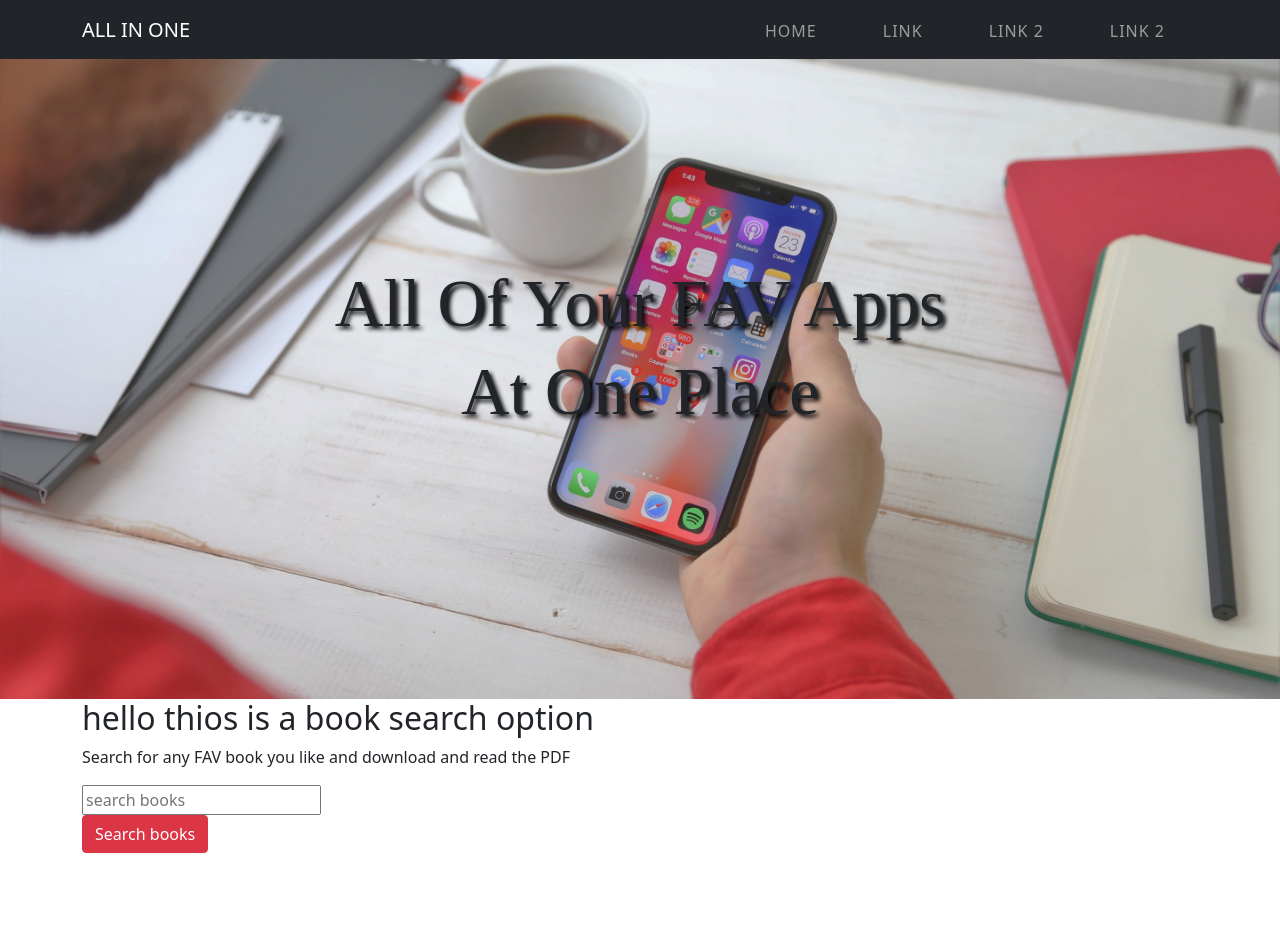
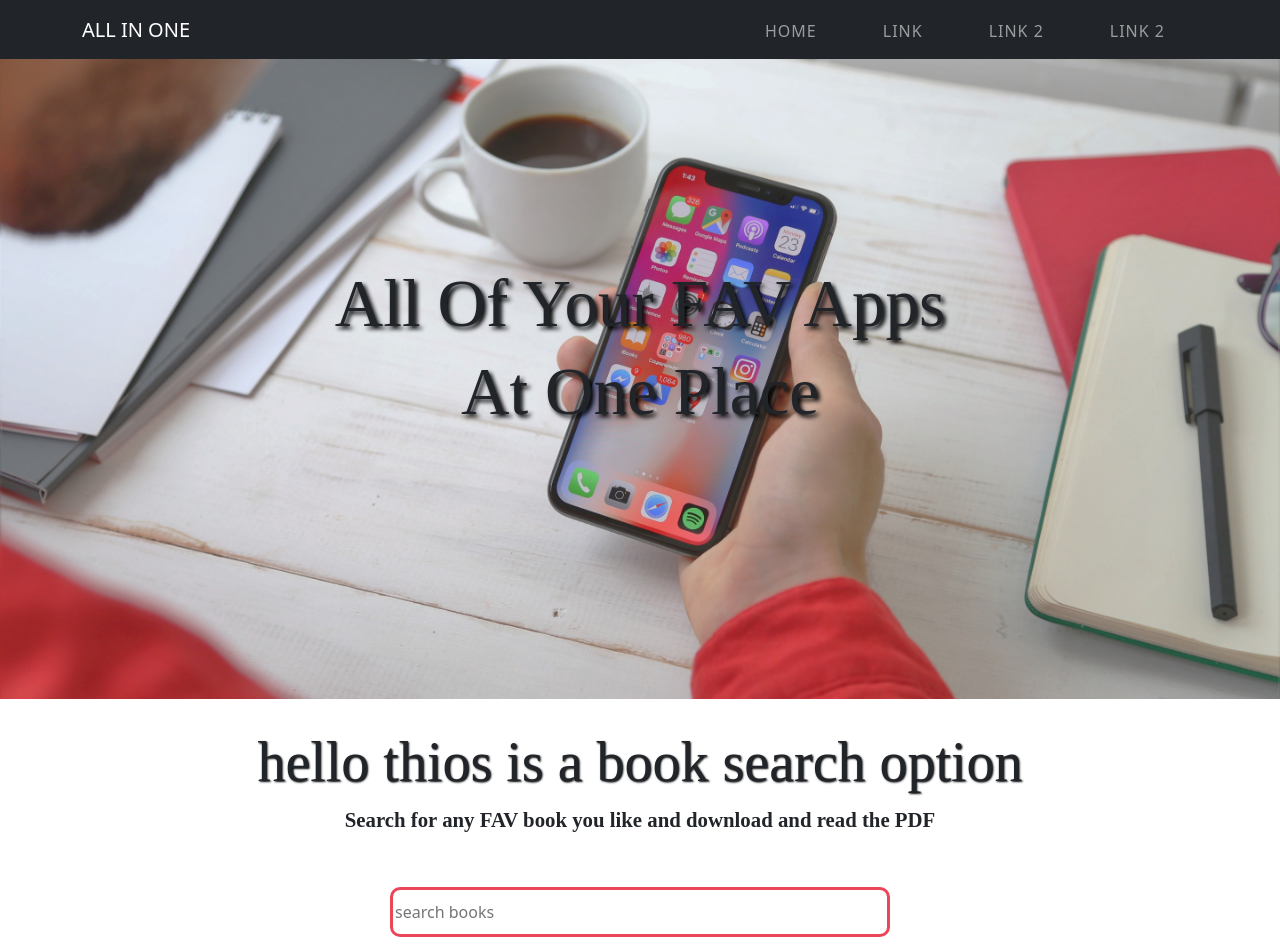
Before and after one commit to hamza887/mynewproject, a React (Create React App) app in the folder allinone/: page / in a window 1280 px wide. Shown: the top 952 px of the page. Before the commit the page ends 853 px from the top, so only its background shows below. Built offline with nearby package versions, Linux system fonts and the light colour scheme.

Commit message:
MVP hit on book compnent

```diff
--- a/allinone/src/App.css
+++ b/allinone/src/App.css
@@ -12,7 +12,7 @@
   border-top: 3.8px solid #212529;
 }
 .nlink:hover{
-  border-top: 3.8px solid green !important;
+  border-top: 3.8px solid #eb4657 !important;
 }
 
 /* //////////////  HEADER /////////////////  */
@@ -36,3 +36,41 @@
 .myhead1{
   padding-top: 16%;
 }
+
+/*                         HEADINGS                 */
+
+.para-heading{
+  font-size: 130%;
+  font-weight: 550;
+  font-family: 'Times New Roman', Times, serif;
+  /* text-shadow: 1px 1px 1px #000000; */
+  text-align: center;
+  margin-top: 0;
+}
+.first-heading{
+  margin-top: 30px;
+  font-family: 'Times New Roman', Times, serif;
+  text-shadow: 1px 1px 2px #000000;
+  font-weight: 300;
+  font-size: 350%;
+  text-align: center;
+
+}
+
+/* ////////////////////////////BOOKS//////////////////////// */
+
+.search-option{
+  text-align: center;
+  margin-top: 30px;;
+
+}
+.btn-option{
+  margin-top: 20px;
+}
+.search-bar{
+  border: 3px solid #eb4657;
+    height: 50px;
+    width: 500px;
+    border-radius: 10px;
+    margin: 22px;
+}
--- a/allinone/src/components/Books/Books.js
+++ b/allinone/src/components/Books/Books.js
@@ -22,22 +22,24 @@ const formSearchSubmit=(e)=>{
 
     return(
         <div className='container'>
-          <h2>hello thios is a book search option</h2>
-          <p>Search for any FAV book you like and download and read the PDF</p>
+          <h2 className='first-heading'>hello thios is a book search option</h2>
+          <p className='para-heading'>Search for any FAV book you like and download and read the PDF</p>
+          <div className='search-option'>
           <form onSubmit={formSearchSubmit}>
             <div>
-              <input type='text' onChange={SearchSubmit} placeholder='search books'/>
+              <input className='search-bar' type='text' onChange={SearchSubmit} placeholder='search books'/>
             </div>
-            <button type='submit' className='btn btn-danger'>Search books</button>
+            <button type='submit' className='btn btn-danger btn-option'>Search books</button>
           </form>
           <div>
+          </div>
           {searchresult.map(mybooks=>{
             return(
               <div>
               <img src={mybooks.volumeInfo.imageLinks.thumbnail} alt='pic not avialble'></img>
               <h2>{mybooks.volumeInfo.title}</h2>
               <p>{mybooks.volumeInfo.description}</p>
-              <a target='_blank' href={mybooks.volumeInfo.previewLink} className=' btn btn-danger'>Buy Book</a>
+              <a target='_blank' href={mybooks.volumeInfo.previewLink} className=' btn btn-danger'>Look PDF</a>
               </div>
             )
           })}
```
